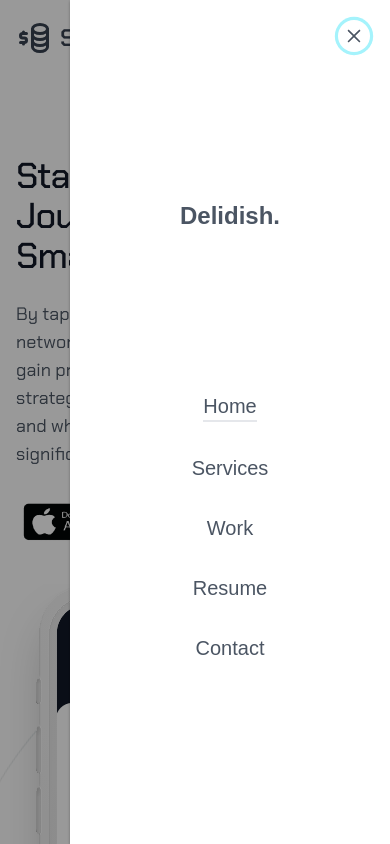
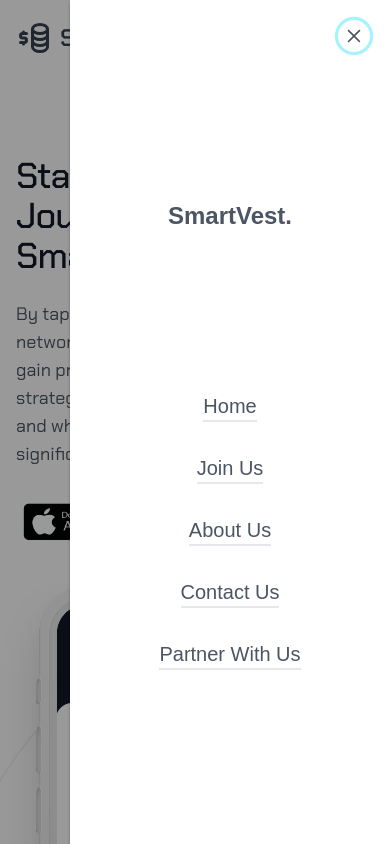
Before and after one commit to chibokaxavier/smartvest, a Next.js app: page / in a window 390 px wide. Both pictures are taken after a click on the icon 361 px from the left and 38 px from the top of the page. Shown: the top 844 px of the page. Built offline with nearby package versions, Linux system fonts and the light colour scheme; a web font is replaced by a local one.

Commit message:
corrected mobile nav

```diff
--- a/app/components/MobileNav.tsx
+++ b/app/components/MobileNav.tsx
@@ -12,20 +12,20 @@ const MobileNav = () => {
       path: "/",
     },
     {
-      name: "Services",
-      path: "/services",
+      name: "Join us ",
+      path: "/",
     },
     {
-      name: "Work",
-      path: "/work",
+      name: "About us",
+      path: "/",
     },
     {
-      name: "Resume",
-      path: "/resume",
+      name: "Contact us",
+      path: "/",
     },
     {
-      name: "Contact",
-      path: "/contact",
+      name: "Partner with us",
+      path: "/",
     },
   ];
   const pathName = usePathname();
@@ -41,7 +41,7 @@ const MobileNav = () => {
         <div className="mt-32 mb-40 text-center text-2xl">
           <Link href={"/"}>
             <h1 className="tetx-4xl font-semibold">
-              Delidish<span className="text-accent">.</span>
+              SmartVest<span className="text-accent">.</span>
             </h1>
           </Link>
         </div>
```
